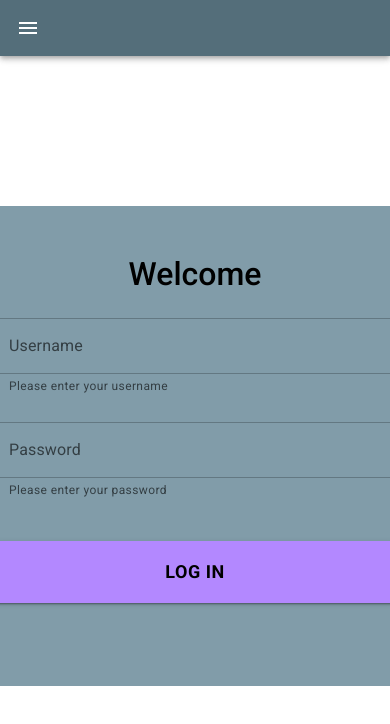
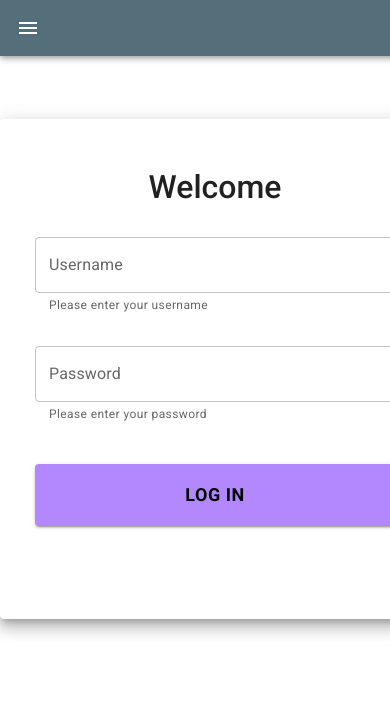
Before and after one commit to samikuikka/Homepage, a React (Create React App) app: page /login in a window 390 px wide. Shown: the top 724 px of the page. Built offline with nearby package versions, Linux system fonts and the light colour scheme.

Commit message:
better styling and responsive log in

```diff
--- a/src/App.js
+++ b/src/App.js
@@ -25,7 +25,7 @@ function App() {
          }}>
         <Header />
 
-        <Box sx={{ flexGrow: '1'}}>
+        <Box sx={{ flexGrow: '1', width: '100%'}}>
           <Routes>
             <Route path="/about" element={<About/>} />
             <Route path="/tasks" element={<Tasks />} />
--- a/src/index.js
+++ b/src/index.js
@@ -2,13 +2,16 @@
 import ReactDOM from "react-dom/client";
 import App from "./App";
 import { BrowserRouter } from "react-router-dom";
+import { StyledEngineProvider } from '@mui/material/styles';
 import './styles/App.css'
 
 const root = ReactDOM.createRoot(
   document.getElementById("root")
 );
 root.render(
-<BrowserRouter>
-  <App />
-</BrowserRouter>
+  <StyledEngineProvider injectFirst>
+    <BrowserRouter>
+      <App />
+    </BrowserRouter>
+  </StyledEngineProvider>
 );
--- a/src/routes/Login.jsx
+++ b/src/routes/Login.jsx
@@ -6,6 +6,8 @@ import Button from '@mui/material/Button';
 import TextField from '@mui/material/TextField';
 import Typography from '@mui/material/Typography';
 import Box from '@mui/material/Box';
+import Paper from '@mui/material/Paper';
+import styles from '../styles/login.module.css';
 
 const validationSchema = yup.object({
     username: yup
@@ -30,18 +32,8 @@ const Login = () => {
     })
 
     return(
-            <form onSubmit={formik.handleSubmit} style={{
-                 height: '380px',
-                 width: '400px',
-                 position: 'absolute',
-                 top: '50%',
-                 left: '50%',
-                 transform: 'translate(-50%, -45%)',
-                 padding: '50px 35px',
-                 backgroundColor: '#819ca9',
-                 borderRadius: '10px',
-                 }}>
-
+        <Paper elevation={10} className={styles.paper} >
+            <form onSubmit={formik.handleSubmit} >
                 <Typography variant="h3" component="div" sx={{
                     textAlign: 'center',
                     fontSize: '32px',
@@ -59,10 +51,7 @@ const Login = () => {
                     onChange={formik.handleChange}
                     error={formik.touched.username && Boolean(formik.errors.username)}
                     helperText={formik.touched.username ? formik.errors.username ? formik.errors.username : ' ' : 'Please enter your username'}
-                        sx={{
-                            display: 'block',
-                            marginTop: '25px',
-                        }}
+                    className={styles.textField}
                     fullWidth
                 />
                 <TextField
@@ -74,10 +63,7 @@ const Login = () => {
                     onChange={formik.handleChange}
                     error={formik.touched.password && Boolean(formik.errors.password)}
                     helperText={formik.touched.password ? formik.errors.password ? formik.errors.password : ' ' : 'Please enter your password'}
-                        sx={{
-                            display: 'block',
-                            marginTop: '25px',
-                        }}
+                    className={styles.textField}
                     fullWidth
                 />
                 <Button color="secondary" variant="contained" type="submit" sx={{
@@ -93,6 +79,8 @@ const Login = () => {
                     Log In
                 </Button>
             </form>
+        </Paper>
+
     )
 }
 
--- a/src/styles/App.css
+++ b/src/styles/App.css
@@ -1,5 +1,10 @@
  html, body, #root, #app, #app>div {
     height: 100%
+}
+
+html {
+    min-width: max-content;
+    font-family: Roboto;
 }
 
 body {
@@ -10,10 +15,6 @@ body {
     background-color: white;
 }
 
-html {
-    font-family: Roboto;
-}
-
 a {
     text-decoration: none;
 }
--- /dev/null
+++ b/src/styles/login.module.css
@@ -0,0 +1,13 @@
+
+.paper {
+    width: 360px;
+    height: 400px;
+    padding: 50px 35px;
+    margin: auto;
+    margin-top: 7.5vh;
+}
+
+.textField {
+    display: block;
+    margin-top: 30px;
+}
--- a/src/theme.js
+++ b/src/theme.js
@@ -1,6 +1,5 @@
 
 import { createTheme } from '@mui/material/styles';
-import FormHelperText from '@mui/material/FormHelperText';
 
 let theme = createTheme({
   palette: {
```
Lines whose indentation alone changed are shown as unchanged.
